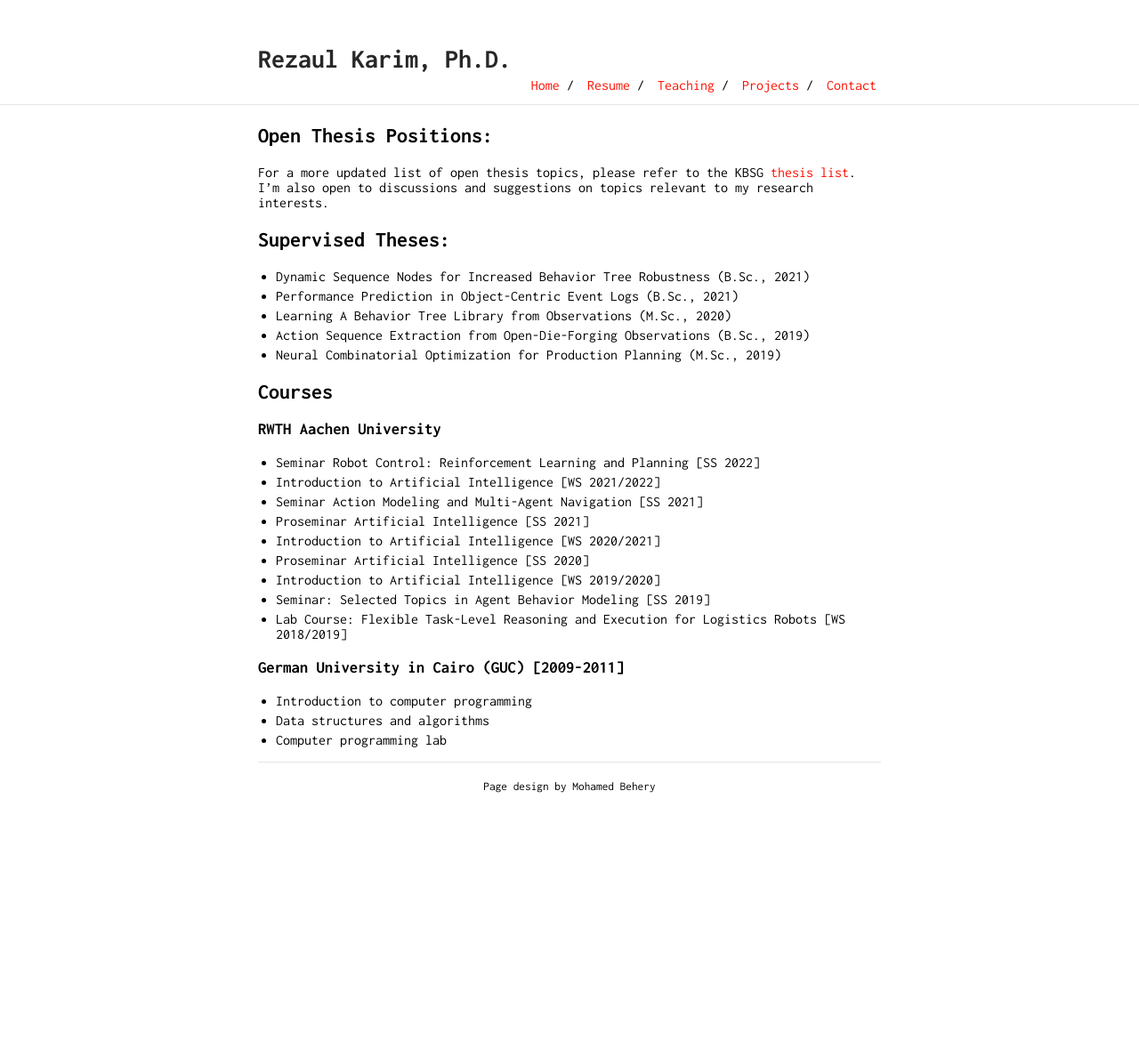
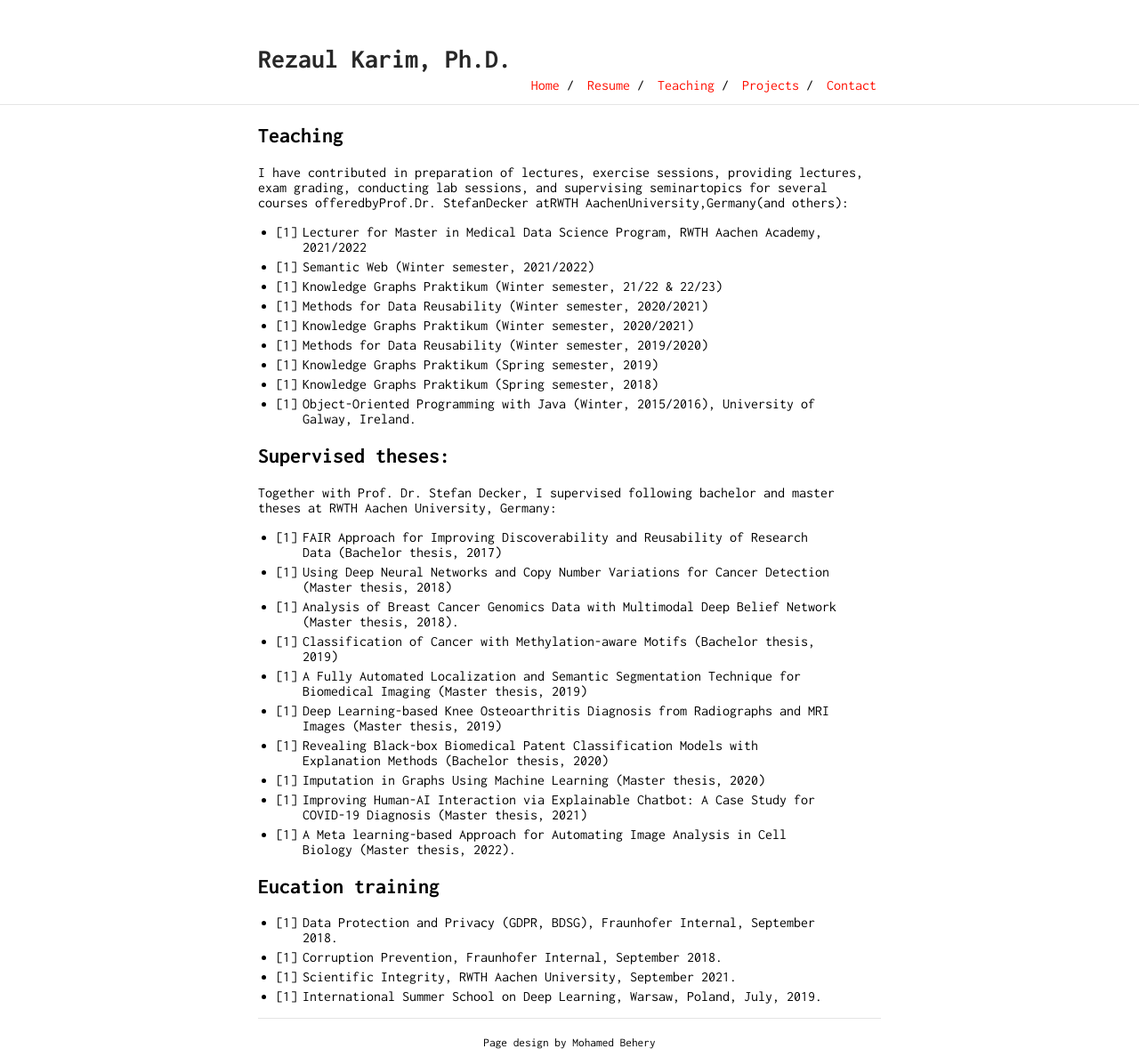
Before and after one commit to rezacsedu/rezacsedu.github.io, a Jekyll site: the page built from teaching.md, in a window 1280 px wide. Shown: the whole page at 89% size. Built offline with Jekyll 4.4.1, drawn with Linux system fonts in a browser that asks for light colours; our own code applies the rules of GitHub Pages for plain Markdown files; before the commit the page ends 900 px from its top, so only the background shows below that.

Commit message:
Update teaching.md

```diff
--- a/teaching.md
+++ b/teaching.md
@@ -1,32 +1,33 @@
----
-layout: default
----
+## Teaching
+I have contributed in preparation of lectures, exercise sessions, providing lectures, exam grading, conducting lab sessions, and
+supervising seminartopics for several courses offeredbyProf.Dr. StefanDecker atRWTH AachenUniversity,Germany(and others):
 
-## Open Thesis Positions:
+- 1. Lecturer for Master in Medical Data Science Program, RWTH Aachen Academy, 2021/2022
+- 2. Semantic Web (Winter semester, 2021/2022)
+- 3. Knowledge Graphs Praktikum (Winter semester, 21/22 & 22/23)
+- 4. Methods for Data Reusability (Winter semester, 2020/2021)
+- 5. Knowledge Graphs Praktikum (Winter semester, 2020/2021)
+- 6. Methods for Data Reusability (Winter semester, 2019/2020)
+- 7. Knowledge Graphs Praktikum (Spring semester, 2019)
+- 8. Knowledge Graphs Praktikum (Spring semester, 2018)
+- 9. Object-Oriented Programming with Java (Winter, 2015/2016), University of Galway, Ireland.
 
-For a more updated list of open thesis topics, please refer to the KBSG [thesis list](https://www.kbsg.rwth-aachen.de/theses/open_theses/). I'm also open to discussions and suggestions on topics relevant to my research interests.
+## Supervised theses:
+Together with Prof. Dr. Stefan Decker, I supervised following bachelor and master theses at RWTH Aachen University, Germany:
 
-## Supervised Theses:
-- Dynamic Sequence Nodes for Increased Behavior Tree Robustness (B.Sc., 2021)
-- Performance Prediction in Object-Centric Event Logs (B.Sc., 2021)
-- Learning A Behavior Tree Library from Observations (M.Sc., 2020)
-- Action Sequence Extraction from Open-Die-Forging Observations (B.Sc., 2019)
-- Neural Combinatorial Optimization for Production Planning (M.Sc., 2019)
+- 1. FAIR Approach for Improving Discoverability and Reusability of Research Data (Bachelor thesis, 2017)
+- 2. Using Deep Neural Networks and Copy Number Variations for Cancer Detection (Master thesis, 2018)
+- 3. Analysis of Breast Cancer Genomics Data with Multimodal Deep Belief Network (Master thesis, 2018).
+- 4. Classification of Cancer with Methylation-aware Motifs (Bachelor thesis, 2019)
+- 5. A Fully Automated Localization and Semantic Segmentation Technique for Biomedical Imaging (Master thesis, 2019)
+- 6. Deep Learning-based Knee Osteoarthritis Diagnosis from Radiographs and MRI Images (Master thesis, 2019)
+- 7. Revealing Black-box Biomedical Patent Classification Models with Explanation Methods (Bachelor thesis, 2020)
+- 8. Imputation in Graphs Using Machine Learning (Master thesis, 2020)
+- 9. Improving Human-AI Interaction via Explainable Chatbot: A Case Study for COVID-19 Diagnosis (Master thesis, 2021)
+- 10. A Meta learning-based Approach for Automating Image Analysis in Cell Biology (Master thesis, 2022).
 
-## Courses
-
-### RWTH Aachen University
-- Seminar Robot Control: Reinforcement Learning and Planning [SS 2022]
-- Introduction to Artificial Intelligence [WS 2021/2022]
-- Seminar Action Modeling and Multi-Agent Navigation [SS 2021]
-- Proseminar Artificial Intelligence [SS 2021]
-- Introduction to Artificial Intelligence [WS 2020/2021]
-- Proseminar Artificial Intelligence [SS 2020]
-- Introduction to Artificial Intelligence [WS 2019/2020]
-- Seminar: Selected Topics in Agent Behavior Modeling [SS 2019]
-- Lab Course: Flexible Task-Level Reasoning and Execution for Logistics Robots [WS 2018/2019]
-
-### German University in Cairo (GUC) [2009-2011]
-- Introduction to computer programming
-- Data structures and algorithms
-- Computer programming lab
+## Eucation training
+- 1. Data Protection and Privacy (GDPR, BDSG), Fraunhofer Internal, September 2018.
+- 2. Corruption Prevention, Fraunhofer Internal, September 2018.
+- 3. Scientific Integrity, RWTH Aachen University, September 2021.
+- 4. International Summer School on Deep Learning, Warsaw, Poland, July, 2019.
```
